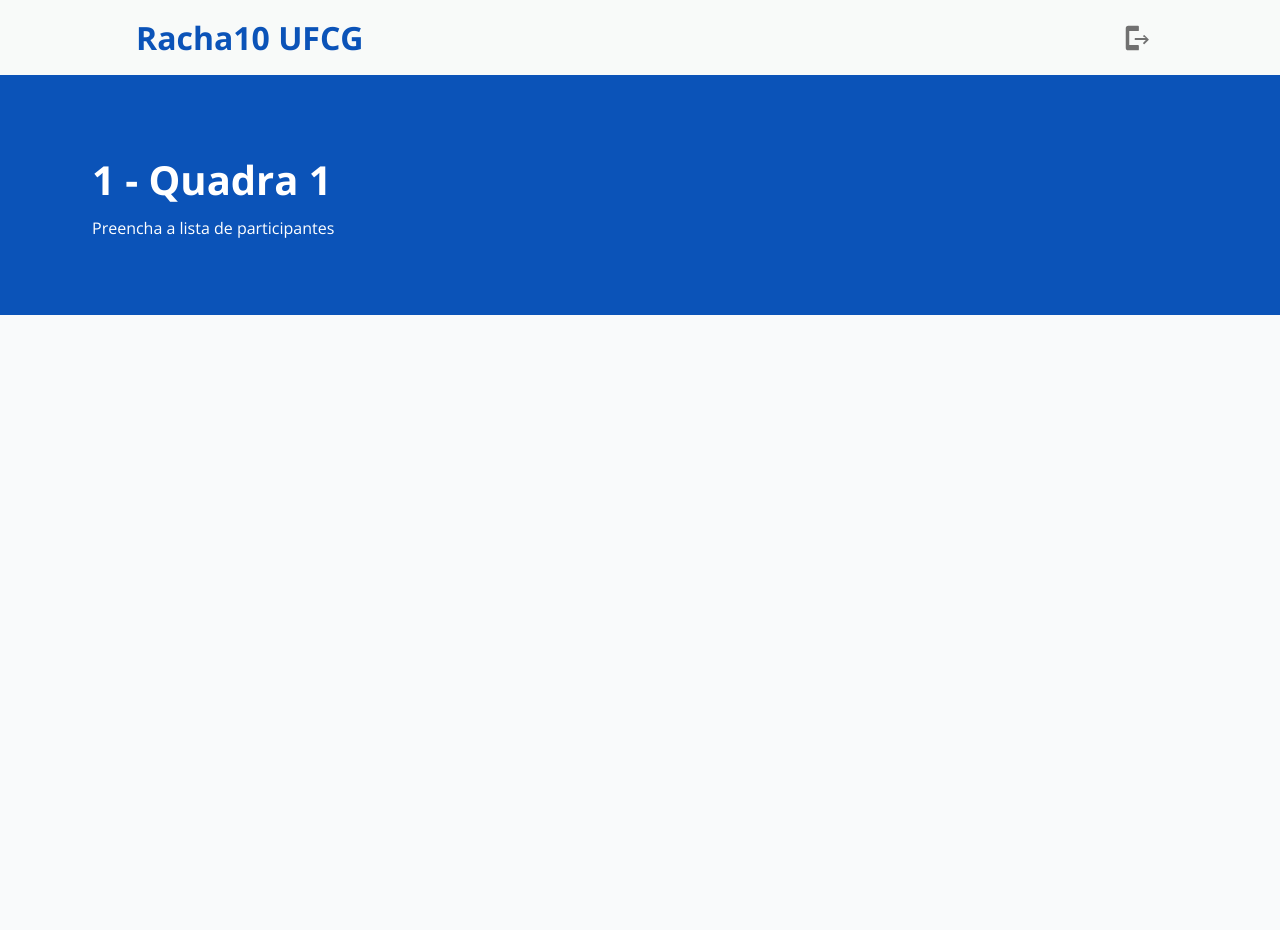
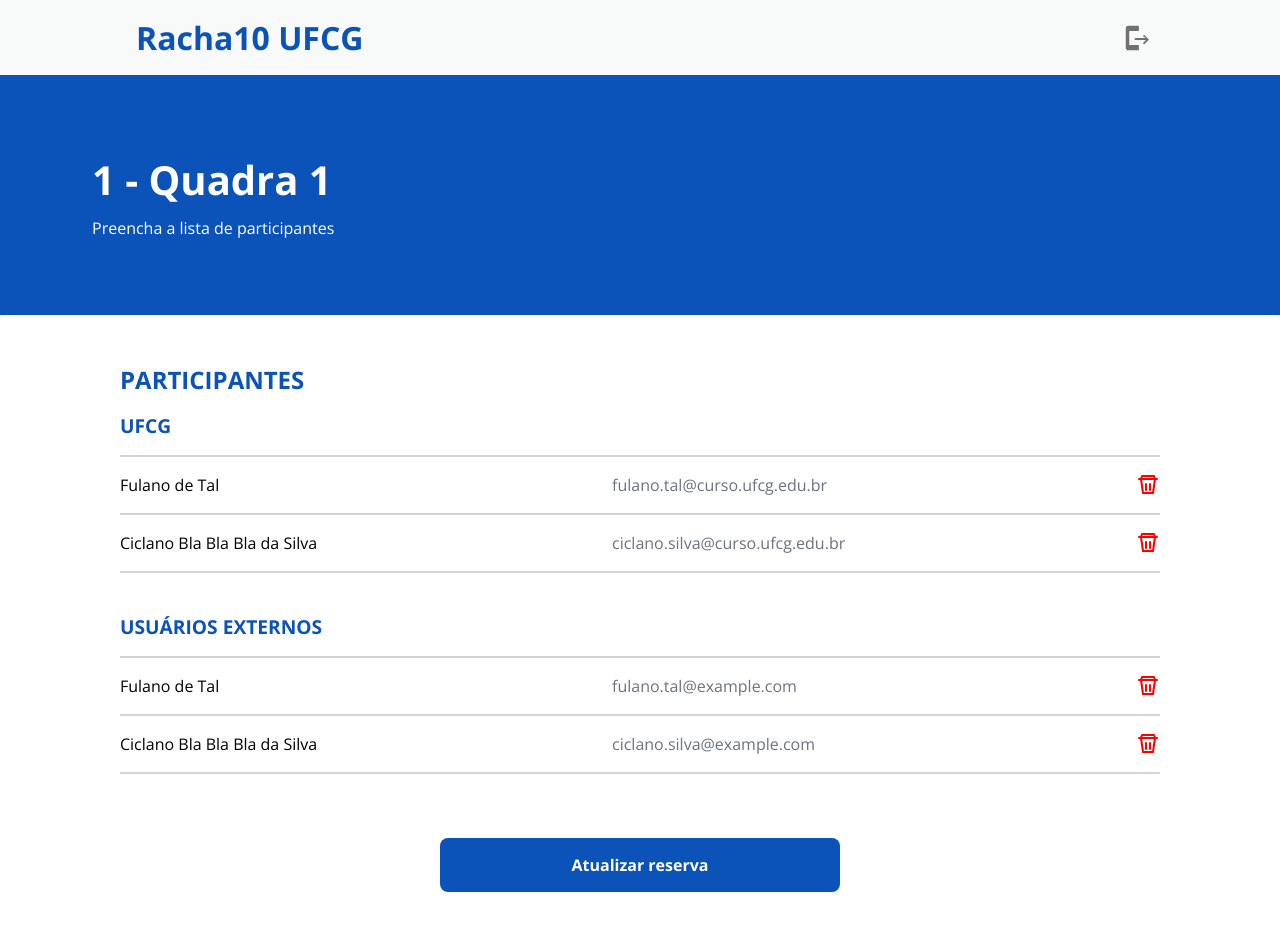
Before and after one commit to rachadez/rachadez-frontend, a React (Vite) app: page /user-reserva-participantes/1/1 in a window 1280 px wide. Shown: the top 930 px of the page. Before the commit the page ends 800 px from the top, so only its background shows below. Built offline with nearby package versions, Linux system fonts and the light colour scheme.

Commit message:
feat: implement user "reserva participantes" page

```diff
--- a/src/pages/UserReservaParticipantes.css
+++ /dev/null
@@ -1,4 +0,0 @@
-.body {
-    font-family: "Open Sans", sans-serif;
-    width: 100%;
-}
--- a/src/pages/UserReservaParticipantes.jsx
+++ b/src/pages/UserReservaParticipantes.jsx
@@ -1,6 +1,13 @@
 import { useParams } from "react-router-dom";
 import Header from "./components/Header/Header";
 import MainContent from "./components/MainContent/MainContent";
+import TrashIcon from "./components/TrashIcon/TrashIcon";
+import ConfirmIcon from "./components/ConfirmIcon/ConfirmIcon";
+import CancelIcon from "./components/CancelIcon/CancelIcon";
+import ModalTwoOptions from "./components/Modal/ModalTwoOptions";
+import ModalOneOption from "./components/Modal/ModalOneOption";
+import { useState } from "react";
+import "./CadastrarReserva.css";
 
 const UserReservaParticipantes = () => {
     const { modalidade, quadra } = useParams();
@@ -18,10 +25,200 @@
     const formattedModalidade = correctAccents(modalidade);
     const formattedQuadra = quadra.replace('quadra', '').trim();
 
+      const [isModalOpen, setIsModalOpen] = useState(false);
+      const [modalType, setModalType] = useState("");
+      const [ufcgParticipantInputs, setUfcgParticipantInputs] = useState([]);
+      const [externalParticipantInputs, setExternalParticipantInputs] = useState([]);
+
+      const handleEditarClick = () => {
+        const erroInesperado = false;
+        const credenciaisInvalidas = false;
+
+        if (erroInesperado) {
+          setModalType("erro-inesperado");
+        } else if (credenciaisInvalidas) {
+          setModalType("credenciais-invalidas");
+        } else {
+          setModalType("confirmar-cadastro");
+        }
+
+        setIsModalOpen(true);
+      };
+
+      const handleEditarReserva = () => {
+        setModalType("reserva-realizada");
+      };
+
+      const [reservaData, setReservaData] = useState({
+        esporte: "Esporte X",
+        dataHora: new Date("2025-01-01T18:30:00"),
+        participantesUFCG: [
+          { name: "Fulano de Tal", email: "fulano.tal@curso.ufcg.edu.br" },
+          { name: "Ciclano Bla Bla Bla da Silva", email: "ciclano.silva@curso.ufcg.edu.br" },
+        ],
+        participantesExternos: [
+          { name: "Fulano de Tal", email: "fulano.tal@example.com" },
+          { name: "Ciclano Bla Bla Bla da Silva", email: "ciclano.silva@example.com" },
+        ],
+      });
+
+      const removeParticipant = (index, type) => {
+        setReservaData((prev) => ({
+          ...prev,
+          [type]: prev[type].filter((_, i) => i !== index),
+        }));
+      };
+
+      const addParticipantInput = (type) => {
+        if (type === "participantesUFCG") {
+          setUfcgParticipantInputs([...ufcgParticipantInputs, { email: "" }]);
+        } else {
+          setExternalParticipantInputs([...externalParticipantInputs, { email: "" }]);
+        }
+      };
+
+      const confirmParticipant = (index, type, list, setList) => {
+        setReservaData((prev) => ({
+          ...prev,
+          [type]: [...prev[type], list[index]],
+        }));
+        setList(list.filter((_, i) => i !== index));
+      };
+
     return (
         <div>
             <Header />
             <MainContent title={`${formattedModalidade} - Quadra ${formattedQuadra}`} subtitle="Preencha a lista de participantes" path={`/user-reserva-horario/${modalidade}/${quadra}`}/>
+
+            <div className="container-cadastrar-reserva">
+            <section className="form-section">
+                <div className="participants-section">
+                <h3 className="section-title">PARTICIPANTES</h3>
+
+                {/* UFCG Participants */}
+                <div className="participant-group">
+                    <div className="title-and-button">
+                    <h4 className="sub-title">UFCG</h4>
+                    <div className="add-button" onClick={() => addParticipantInput("participantesUFCG")}>
+                        <ion-icon name="add-circle-outline" className="add-button"></ion-icon>
+                    </div>
+                    </div>
+                    {ufcgParticipantInputs.map((participant, index) => (
+                    <div key={index} className="participant-item">
+                        <input
+                        type="email"
+                        placeholder="Email"
+                        value={participant.email}
+                        onChange={(e) => {
+                            const updatedInputs = [...ufcgParticipantInputs];
+                            updatedInputs[index].email = e.target.value;
+                            setUfcgParticipantInputs(updatedInputs);
+                        }}
+                        />
+                        <div className="action-buttons">
+                        <ConfirmIcon onClick={() => confirmParticipant(index, "participantesUFCG", ufcgParticipantInputs, setUfcgParticipantInputs)} />
+                        <CancelIcon onClick={() => setUfcgParticipantInputs(ufcgParticipantInputs.filter((_, i) => i !== index))} />
+                        </div>
+                    </div>
+                    ))}
+                    <div className="participant-list">
+                    {reservaData.participantesUFCG.map((participant, index) => (
+                        <div key={index} className="participant-item">
+                        <span>{participant.name || "Novo Participante"}</span>
+                        <span className="participant-email">{participant.email}</span>
+                        <TrashIcon onClick={() => removeParticipant(index, "participantesUFCG")} className="trash-icon" />
+                        </div>
+                    ))}
+                    </div>
+                </div>
+
+                {/* External Participants */}
+                <div className="participant-group">
+                    <div className="title-and-button">
+                    <h4 className="sub-title">USUÁRIOS EXTERNOS</h4>
+                    <div className="add-button" onClick={() => addParticipantInput("participantesExternos")}>
+                        <ion-icon name="add-circle-outline" className="add-button"></ion-icon>
+                    </div>
+                    </div>
+                    {externalParticipantInputs.map((participant, index) => (
+                    <div key={index} className="participant-item">
+                        <input
+                        type="email"
+                        placeholder="Email"
+                        value={participant.email}
+                        onChange={(e) => {
+                            const updatedInputs = [...externalParticipantInputs];
+                            updatedInputs[index].email = e.target.value;
+                            setExternalParticipantInputs(updatedInputs);
+                        }}
+                        />
+                        <div className="action-buttons">
+                        <ConfirmIcon onClick={() => confirmParticipant(index, "participantesExternos", externalParticipantInputs, setExternalParticipantInputs)} />
+                        <CancelIcon onClick={() => setExternalParticipantInputs(externalParticipantInputs.filter((_, i) => i !== index))} />
+                        </div>
+                    </div>
+                    ))}
+                    <div className="participant-list">
+                    {reservaData.participantesExternos.map((participant, index) => (
+                        <div key={index} className="participant-item">
+                        <span>{participant.name || "Novo Participante"}</span>
+                        <span className="participant-email">{participant.email}</span>
+                        <TrashIcon onClick={() => removeParticipant(index, "participantesExternos")} className="trash-icon" />
+                        </div>
+                    ))}
+                    </div>
+                </div>
+                </div>
+                <div className="submit-button-container">
+                <button className="submit-button" onClick={handleEditarClick}>Atualizar reserva</button>
+                </div>
+
+                {/* Modal de reserva realizada */}
+                {isModalOpen && modalType === "reserva-realizada" && (
+                <ModalOneOption
+                    iconName="calendario-check"
+                    modalText="Reserva realizada com sucesso"
+                    buttonText="Voltar"
+                    buttonPath={"/user-home"}
+                />
+                )}
+
+                {/* Modal de Confirmação do cadastro */}
+                {isModalOpen && modalType === "confirmar-cadastro" && (
+                <ModalTwoOptions
+                    iconName="calendario-relogio"
+                    modalText="Deseja confirmar sua reserva?"
+                    buttonTextOne="Continuar editando"
+                    onClickButtonOne={() => setIsModalOpen(false)}
+                    buttonTextTwo="Confirmar"
+                    onClickButtonTwo={handleEditarReserva}
+                />
+                )}
+
+                {/* Modal de erro inesperado */}
+                {isModalOpen && modalType === "erro-inesperado" && (
+                <ModalOneOption
+                    iconName="calendario-erro"
+                    modalText="Não foi possível realizar a reserva. Tente novamente"
+                    buttonText="Tentar novamente"
+                    onClick={() => setIsModalOpen(false)}
+                />
+                )}
+
+                {/* Modal pra caso o local esteja indisponivel ou o usuario responsavel nao seja permitido
+                    ou haja qualquer outro problema com os dados inseridos*/}
+                {isModalOpen && modalType === "credenciais-invalidas" && (
+                <ModalOneOption
+                    iconName="circulo-erro"
+                    modalText="Credenciais inválidas!
+                                    Cheque os dados inseridos e
+                                    tente novamente"
+                    buttonText="Tentar novamente"
+                    onClick={() => setIsModalOpen(false)}
+                />
+                )}
+            </section>
+            </div>
         </div>
     );
 }
```
